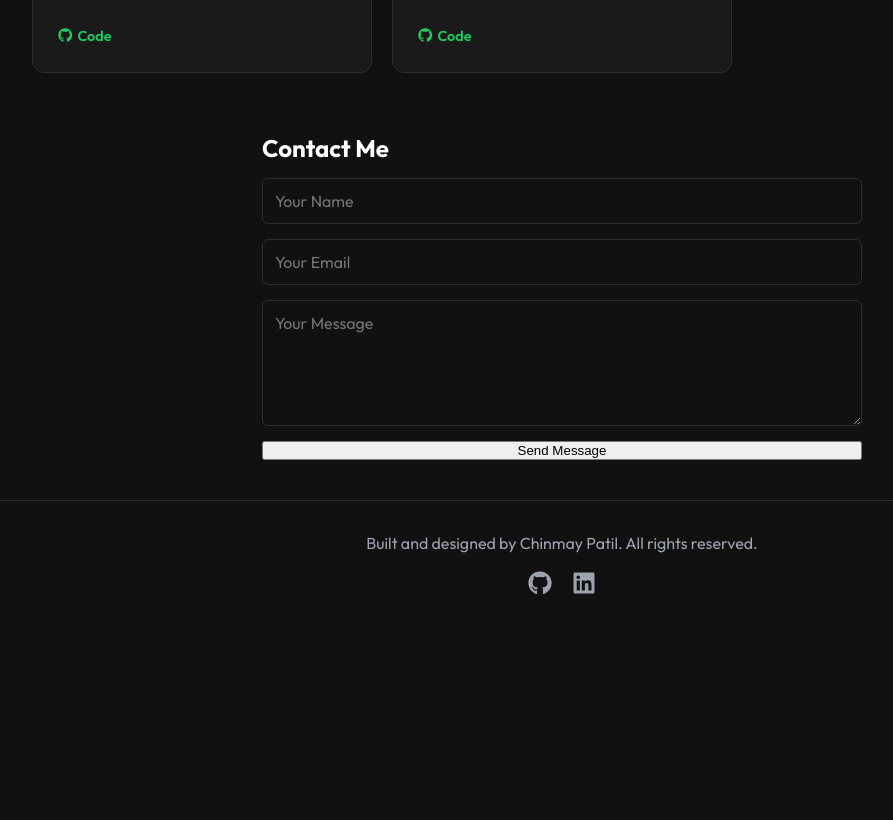
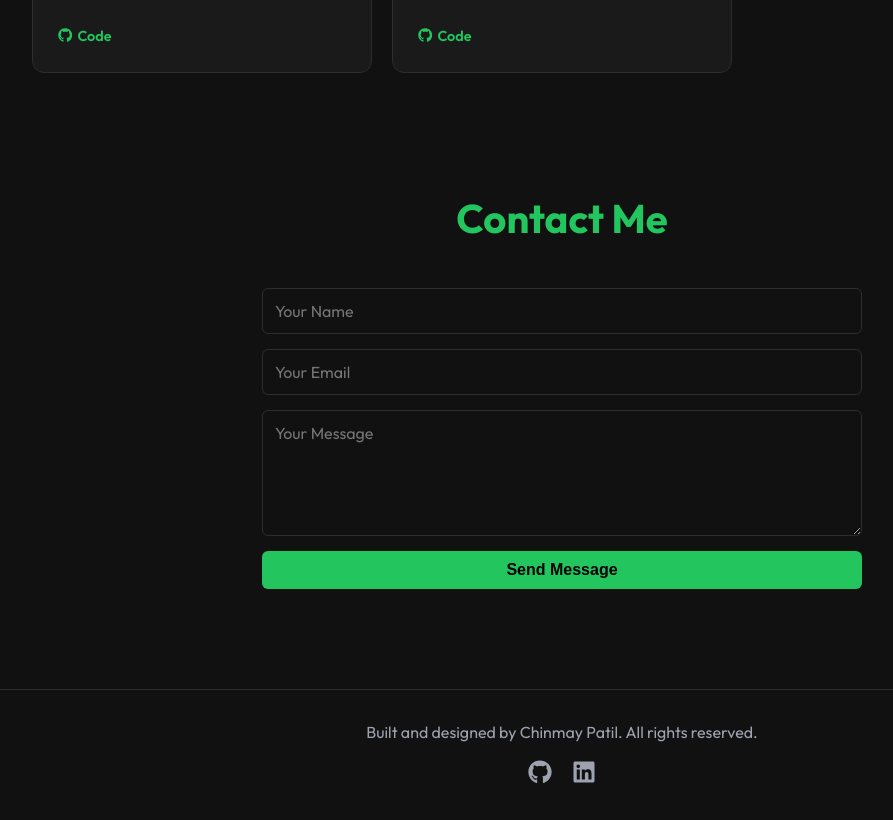
Before and after one commit to ChinmayPatil00/My-Portfolio, a React (Create React App) app in the folder client/: page / in a window 1280 px wide. Shown: the part 3800-4620 px from the top of the page, without its empty margins (78-971 px from the left). Before the commit the page ends 4431 px from the top, so only its background shows below. Built offline with nearby package versions, Linux system fonts and the light colour scheme; the HTML template or start-up script is replaced by a standard one.

Commit message:
Fix Contact section alignment and button styling

```diff
--- a/client/src/components/Contact.js
+++ b/client/src/components/Contact.js
@@ -54,7 +54,7 @@ function Contact() {
   };
 
   return (
-    <div className="contact-section" id="contact">
+    <section className="contact-section" id="contact">
       <form className="contact-form" onSubmit={handleSubmit}>
 
         <h2>Contact Me</h2>
@@ -86,7 +86,7 @@ function Contact() {
           required
         />
 
-        <button type="submit" disabled={loading}>
+        <button type="submit" disabled={loading} className="btn btn-primary" style={{width: '100%', justifyContent: 'center'}}>
           {loading ? "Sending..." : "Send Message"}
         </button>
 
@@ -97,7 +97,7 @@ function Contact() {
         )}
 
       </form>
-    </div>
+    </section>
   );
 }
 
```
